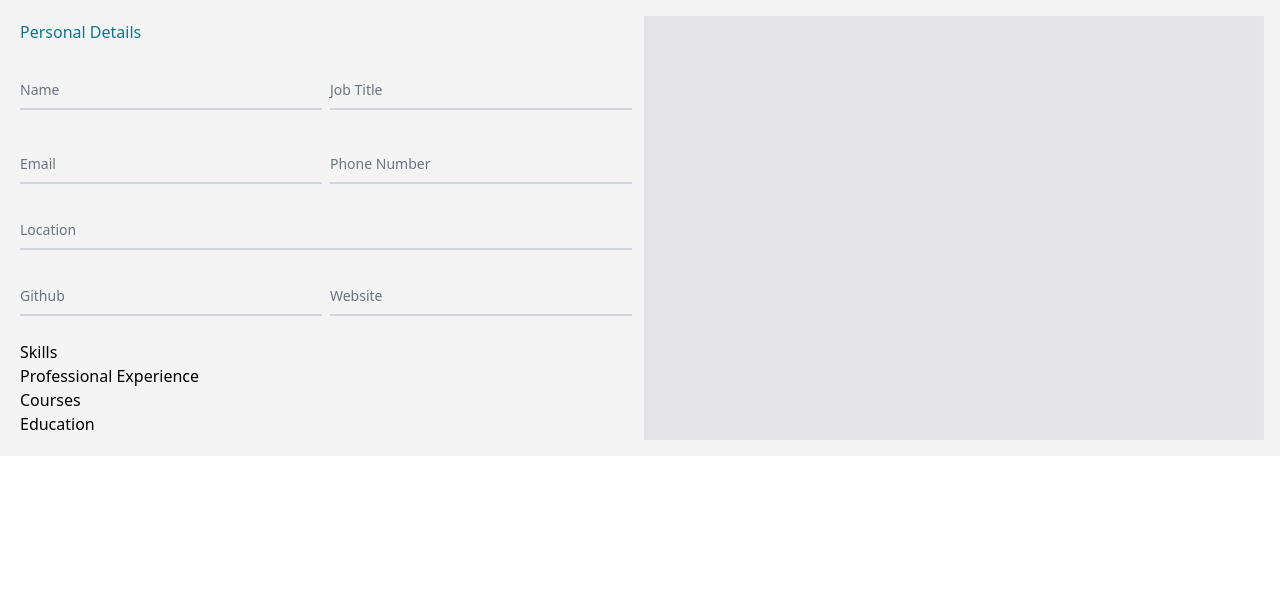
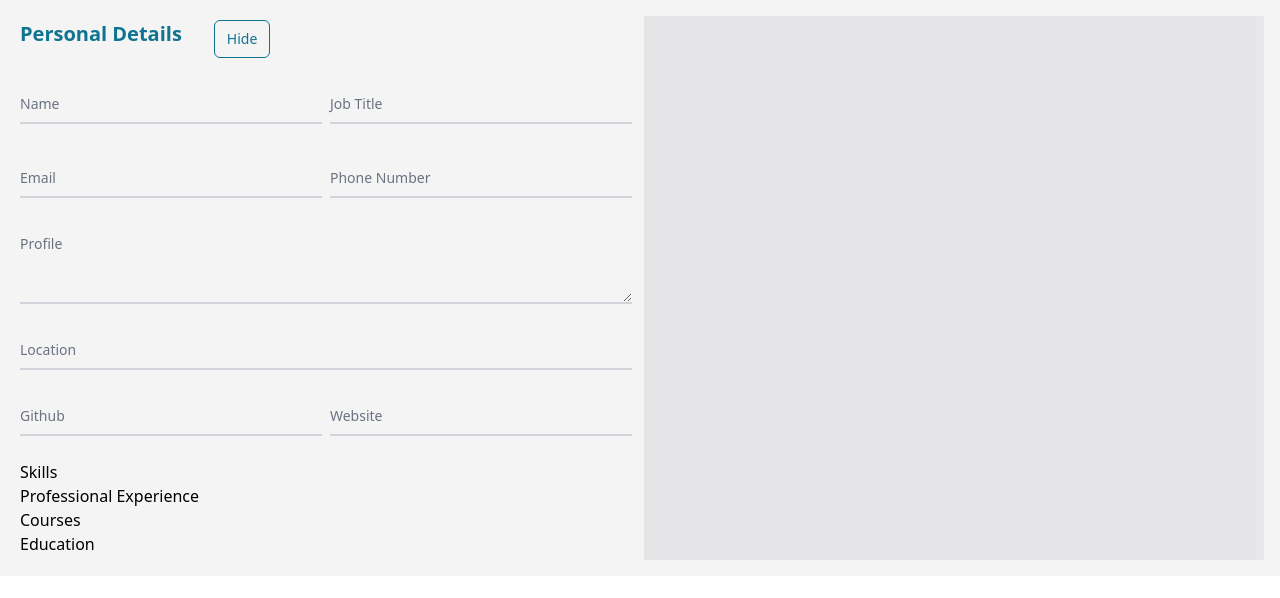
Before and after one commit to Casssb/cv-creator, a React (Vite) app: page / in a window 1280 px wide. Shown: the top 598 px of the page. Built offline with nearby package versions, Linux system fonts and the light colour scheme.

Commit message:
add visibility toggle button

```diff
--- a/src/App.jsx
+++ b/src/App.jsx
@@ -21,9 +21,17 @@ class App extends Component {
       experience: [],
       courses: [],
       education: [],
+      isVisible: {
+        personal: true,
+        skills: true,
+        experience: true,
+        courses: true,
+        education: true,
+      },
     };
 
     this.handlePersonalInput = this.handlePersonalInput.bind(this);
+    this.toggleVisible = this.toggleVisible.bind(this);
   }
 
   handlePersonalInput(event, stateKey) {
@@ -36,10 +44,24 @@ class App extends Component {
     });
   }
 
+  toggleVisible(e, stateKey) {
+    e.preventDefault();
+    this.setState({
+      isVisible: {
+        ...this.state.isVisible,
+        [stateKey]: !this.state.isVisible[stateKey],
+      },
+    });
+  }
+
   render() {
     return (
       <main className="container flex justify-between gap-2 p-4 mx-auto bg-zinc-100">
-        <Form details={this.state} handlePersonalInput={this.handlePersonalInput} />
+        <Form
+          details={this.state}
+          handlePersonalInput={this.handlePersonalInput}
+          toggleVisible={this.toggleVisible}
+        />
         <Display details={this.state} />
       </main>
     );
--- a/src/modules/display/Header.jsx
+++ b/src/modules/display/Header.jsx
@@ -6,6 +6,7 @@ const Header = (props) => {
     <header>
       <h1>{details.personal.name}</h1>
       <h2>{details.personal.role}</h2>
+      <p>{details.personal.statement}</p>
       <ul>
         <li>{details.personal.email}</li>
         <li>{details.personal.phone}</li>
--- a/src/modules/form/Form.jsx
+++ b/src/modules/form/Form.jsx
@@ -6,10 +6,14 @@ import Courses from './Courses';
 import Education from './Education';
 
 const Form = (props) => {
-  const { details, handlePersonalInput } = props;
+  const { details, handlePersonalInput, toggleVisible } = props;
   return (
-    <form className='w-1/2 p-1'>
-      <PersonalDetails details={details} handlePersonalInput={handlePersonalInput} />
+    <form className="w-1/2 p-1">
+      <PersonalDetails
+        details={details}
+        handlePersonalInput={handlePersonalInput}
+        toggleVisible={toggleVisible}
+      />
       <Skills />
       <Professional />
       <Courses />
--- a/src/modules/form/PersonalDetails.jsx
+++ b/src/modules/form/PersonalDetails.jsx
@@ -1,11 +1,25 @@
 import React from 'react';
 import Input from './utils/Input';
+import Textarea from './utils/Textarea';
+import ToggleButton from './utils/ToggleButton';
 
 const PersonalDetails = (props) => {
-  const { handlePersonalInput } = props;
+  const { details, handlePersonalInput, toggleVisible } = props;
+  const toggleState = details.isVisible.personal;
   return (
     <fieldset>
-      <legend className="mb-2 text-cyan-700">Personal Details</legend>
+      <div className="flex justify-start gap-8">
+        <legend className="mb-2 text-cyan-700 font-extrabold text-xl">
+          Personal Details
+        </legend>
+        <ToggleButton
+          stateKey={'personal'}
+          toggleVisible={toggleVisible}
+          toggleState={toggleState}
+        />
+      </div>
+      {details.isVisible.personal && (
+        <>
           <div className="grid md:grid-cols-2 md:gap-2 mt-4">
             <Input
               name={'name'}
@@ -28,6 +42,11 @@ const PersonalDetails = (props) => {
               stateKey={'phone'}
             />
           </div>
+          <Textarea
+            name={'Profile'}
+            handleInput={handlePersonalInput}
+            stateKey={'statement'}
+          />
           <Input
             name={'location'}
             handleInput={handlePersonalInput}
@@ -45,6 +64,8 @@ const PersonalDetails = (props) => {
               stateKey={'site'}
             />
           </div>
+        </>
+      )}
     </fieldset>
   );
 };
--- /dev/null
+++ b/src/modules/form/utils/Textarea.jsx
@@ -0,0 +1,25 @@
+import React from 'react';
+
+const Textarea = (props) => {
+  const { name, handleInput, stateKey } = props;
+  return (
+    <div className="relative z-0 mb-6 w-full group">
+      <textarea
+        type="text"
+        name={stateKey}
+        rows="3"
+        className="block py-2.5 px-0 w-full text-sm text-gray-900 bg-transparent border-0 border-b-2 border-gray-300 appearance-none dark:text-white dark:border-gray-600 dark:focus:border-purple-500 focus:outline-none focus:ring-0 focus:border-purple-600 peer"
+        placeholder=" "
+        onChange={(e) => handleInput(e, stateKey)}
+      />
+      <label
+        htmlFor={stateKey}
+        className="peer-focus:font-medium absolute text-sm text-gray-500 dark:text-gray-400 duration-300 transform -translate-y-6 scale-75 top-3 -z-10 origin-[0] peer-focus:left-0 peer-focus:text-purple-600 peer-focus:dark:text-purple-500 peer-placeholder-shown:scale-100 peer-placeholder-shown:translate-y-0 peer-focus:scale-75 peer-focus:-translate-y-6 text-transform: capitalize"
+      >
+        {name}
+      </label>
+    </div>
+  );
+};
+
+export default Textarea;
--- /dev/null
+++ b/src/modules/form/utils/ToggleButton.jsx
@@ -0,0 +1,16 @@
+import React from 'react';
+
+const ToggleButton = (props) => {
+  const { toggleVisible, stateKey, toggleState } = props;
+  return (
+    <button
+      type="button"
+      className="text-cyan-700 hover:text-white border border-cyan-700 hover:bg-cyan-800 font-medium rounded-md text-sm px-3 py-2 text-center mr-2 mb-2 dark:border-cyan-500 dark:text-cyan-500 dark:hover:text-white dark:hover:bg-cyan-60"
+      onClick={(e) => toggleVisible(e,stateKey)}
+    >
+      {`${toggleState ? 'Hide': 'Show'}`}
+    </button>
+  );
+};
+
+export default ToggleButton;
--- a/tailwind.config.cjs
+++ b/tailwind.config.cjs
@@ -5,4 +5,5 @@ module.exports = {
     extend: {},
   },
   plugins: [],
+  darkMode: 'class',
 };
```
Lines whose indentation alone changed are shown as unchanged.
